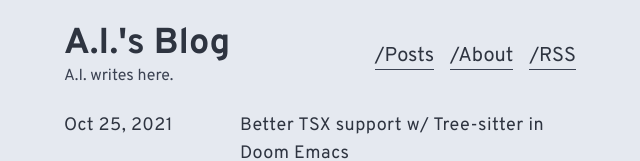
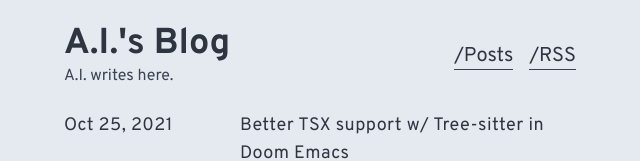
Before and after one commit to merrickluo/mnblog, a Next.js app: page / in a window 1280 px wide. Shown: the top 161 px of the page, without its empty margins (320-960 px from the left). Built offline with nearby package versions, Linux system fonts and the light colour scheme; a web font is replaced by a local one.

Commit message:
remove about page

```diff
--- a/pages/index.jsx
+++ b/pages/index.jsx
@@ -37,9 +37,6 @@ Home.getHeader = () => {
         <Link href="/posts">
           <a className="text-xl ml-2">/Posts</a>
         </Link>
-        <Link href="/about">
-          <a className="text-xl ml-4">/About</a>
-        </Link>
         <Link href="/posts/feeds.xml">
           <a className="text-xl ml-4">/RSS</a>
         </Link>
```
